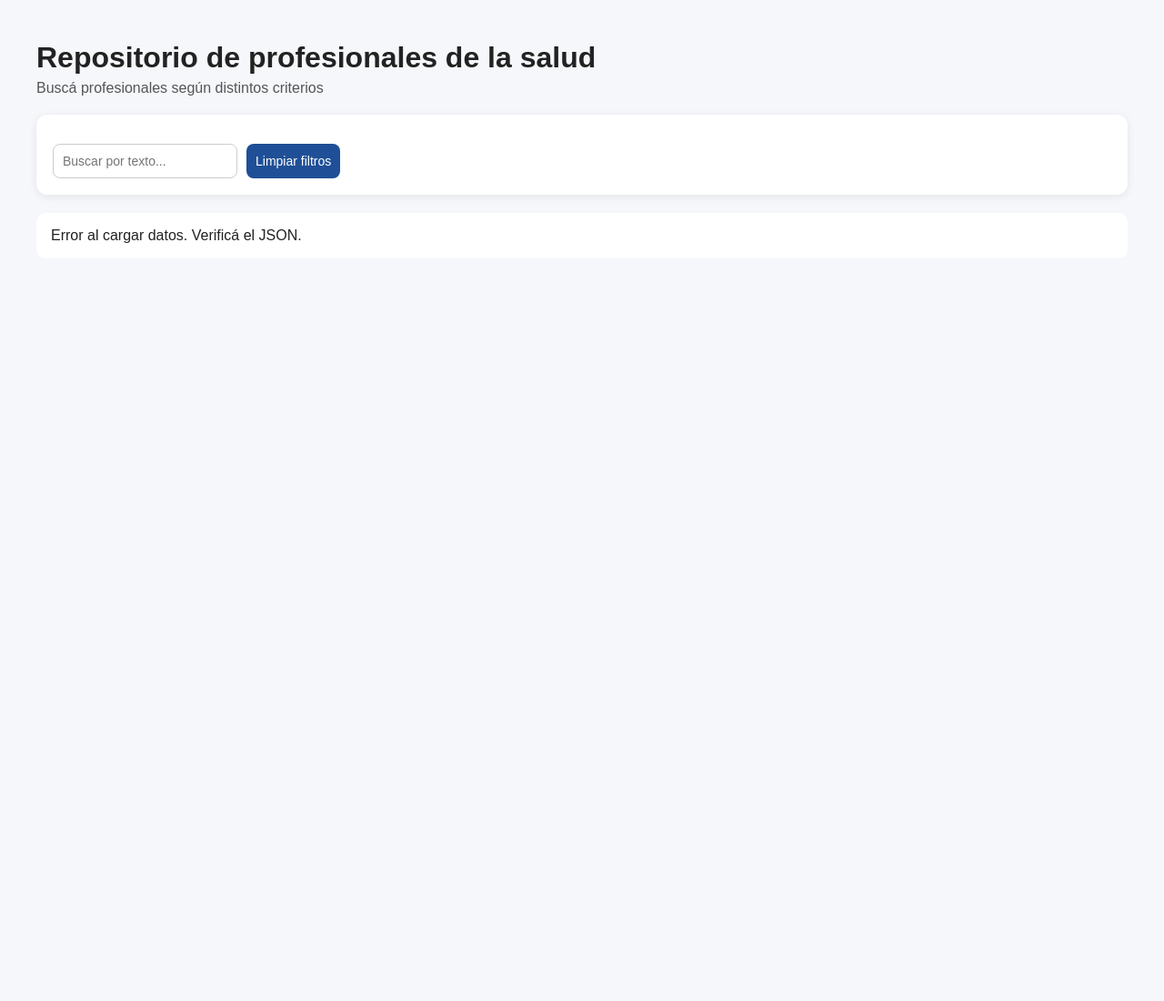
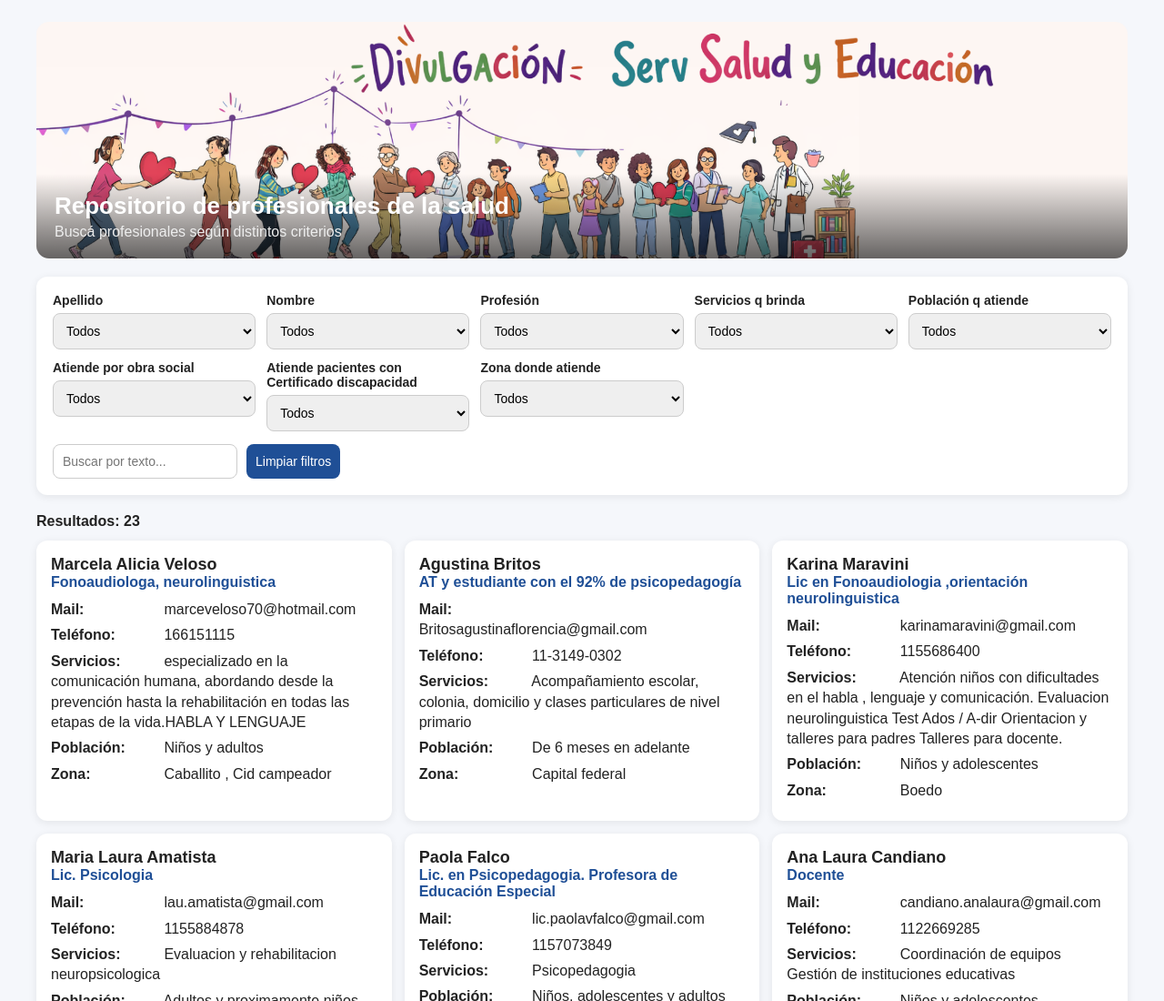
Before and after one commit to anapa85/divulgacion-servicio-salud, a plain HTML site: page index.html in a window 1280 px wide. Shown: the top 1100 px of the page at 91% size. Before the commit the page ends 800 px from the top, so only its background shows below. Drawn offline with Linux system fonts and the light colour scheme.

Commit message:
Update index.html

```diff
--- a/index.html
+++ b/index.html
@@ -19,14 +19,40 @@
       margin: 0 auto;
     }
 
-    h1 {
-      margin-bottom: 6px;
+    /* 🔹 HEADER CON IMAGEN */
+    .header {
+      position: relative;
+      width: 100%;
+      height: 260px;
+      border-radius: 14px;
+      overflow: hidden;
+      margin-bottom: 20px;
     }
 
-    .desc {
-      margin-top: 0;
-      margin-bottom: 20px;
-      color: #555;
+    .header img {
+      width: 100%;
+      height: 100%;
+      object-fit: cover;
+    }
+
+    .header-text {
+      position: absolute;
+      bottom: 0;
+      left: 0;
+      width: 100%;
+      padding: 20px;
+      background: linear-gradient(to top, rgba(0,0,0,0.6), transparent);
+      color: white;
+    }
+
+    .header-text h1 {
+      margin: 0;
+      font-size: 26px;
+    }
+
+    .header-text p {
+      margin: 4px 0 0 0;
+      color: #eee;
     }
 
     .panel {
@@ -41,6 +67,7 @@
       display: grid;
       grid-template-columns: repeat(auto-fit, minmax(200px, 1fr));
       gap: 12px;
+      margin-bottom: 14px;
     }
 
     .filter-group {
@@ -59,6 +86,7 @@
       border-radius: 8px;
       border: 1px solid #ccc;
       font-size: 14px;
+      box-sizing: border-box;
     }
 
     button {
@@ -106,6 +134,7 @@
 
     .field {
       margin-bottom: 6px;
+      line-height: 1.4;
     }
 
     .field strong {
@@ -124,8 +153,14 @@
 <body>
   <div class="container">
 
-    <h1>Repositorio de profesionales de la salud</h1>
-    <p class="desc">Buscá profesionales según distintos criterios</p>
+    <!-- 🔹 HEADER -->
+    <div class="header">
+      <img src="./header.jpg" alt="Repositorio de salud">
+      <div class="header-text">
+        <h1>Repositorio de profesionales de la salud</h1>
+        <p>Buscá profesionales según distintos criterios</p>
+      </div>
+    </div>
 
     <div class="panel">
       <div id="filters"></div>
@@ -146,20 +181,25 @@
 
     let data = [];
     let headers = [];
+    let visibleFilterHeaders = [];
     let filters = {};
     let textSearch = "";
 
     async function init() {
       try {
         const res = await fetch(DATA_URL);
+        if (!res.ok) throw new Error("No se pudo cargar el JSON");
+
         data = await res.json();
 
         headers = Object.keys(data[0]);
-const filtrosVisibles = headers.filter(h =>
-  h !== "Mail" &&
-  h !== "Teléfono (fijo o celular)" &&
-  h !== 'Si su respuesta fue "Sí", ¿con qué obra social trabaja?'
-);
+
+        visibleFilterHeaders = headers.filter(h =>
+          h !== "Mail" &&
+          h !== "Teléfono (fijo o celular)" &&
+          h !== 'Si su respuesta fue "Sí", ¿con qué obra social trabaja?'
+        );
+
         headers.forEach(h => filters[h] = "");
 
         renderFilters();
@@ -168,7 +208,7 @@ const filtrosVisibles = headers.filter(h =>
 
       } catch (error) {
         document.getElementById("results").innerHTML =
-          "<div class='empty'>Error al cargar datos. Verificá el JSON.</div>";
+          "<div class='empty'>Error al cargar datos.</div>";
       }
     }
 
@@ -176,8 +216,7 @@ const filtrosVisibles = headers.filter(h =>
       const container = document.getElementById("filters");
       container.innerHTML = "";
 
-      filtrosVisibles.forEach(header => {
-
+      visibleFilterHeaders.forEach(header => {
         const values = [...new Set(
           data.map(d => (d[header] || "").trim()).filter(v => v)
         )].sort();
@@ -230,8 +269,7 @@ const filtrosVisibles = headers.filter(h =>
 
     function applyFilters() {
       const filtered = data.filter(item => {
-
-        const matchFilters = headers.every(h => {
+        const matchFilters = visibleFilterHeaders.every(h => {
           if (!filters[h]) return true;
           return (item[h] || "").trim() === filters[h];
         });
@@ -263,11 +301,10 @@ const filtrosVisibles = headers.filter(h =>
       cards.className = "cards";
 
       list.forEach(item => {
-
         const card = document.createElement("div");
         card.className = "card";
 
-        const name = (item["Nombre"] || "") + " " + (item["Apellido"] || "");
+        const name = ((item["Nombre"] || "") + " " + (item["Apellido"] || "")).trim();
 
         card.innerHTML = `
           <div class="name">${name}</div>
```
